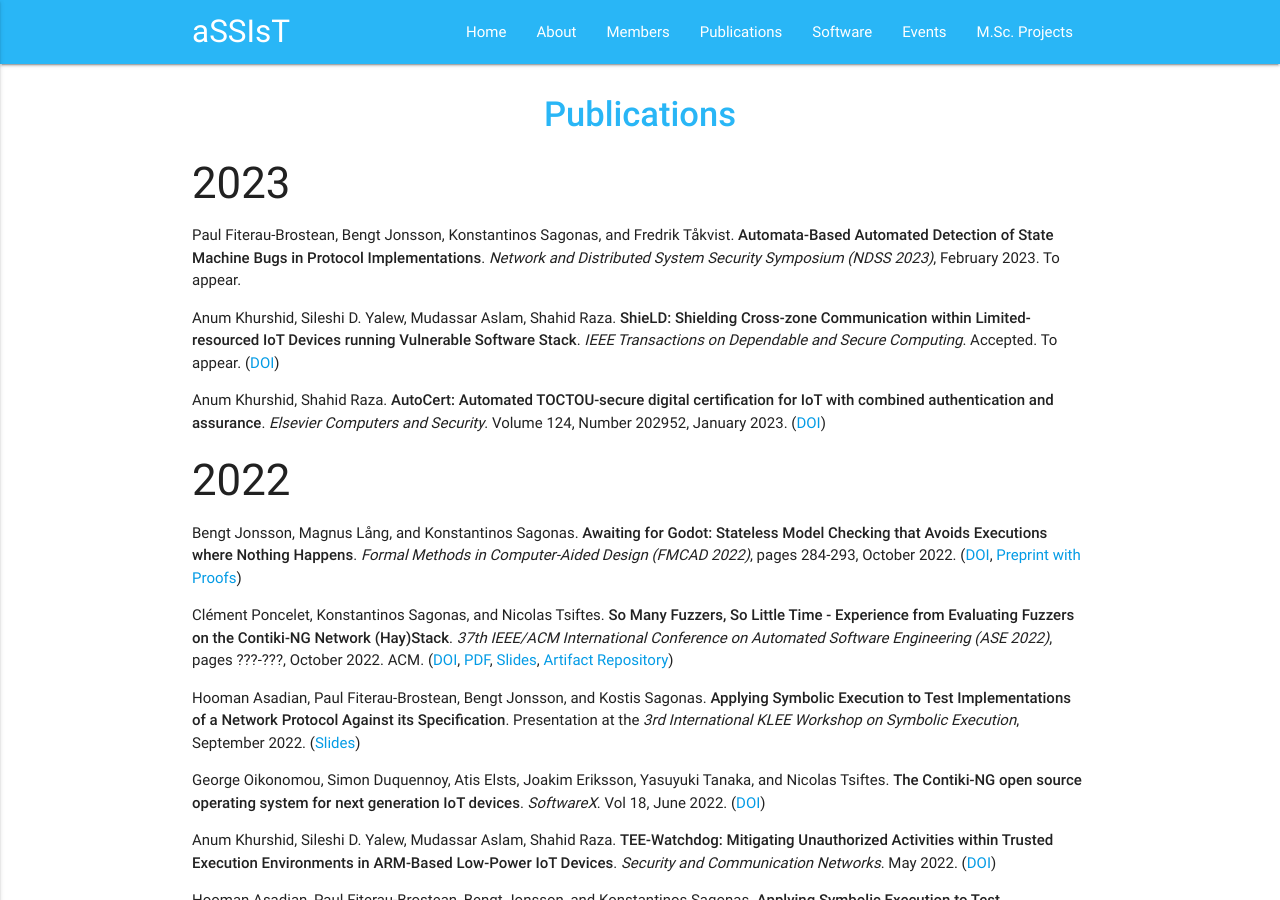
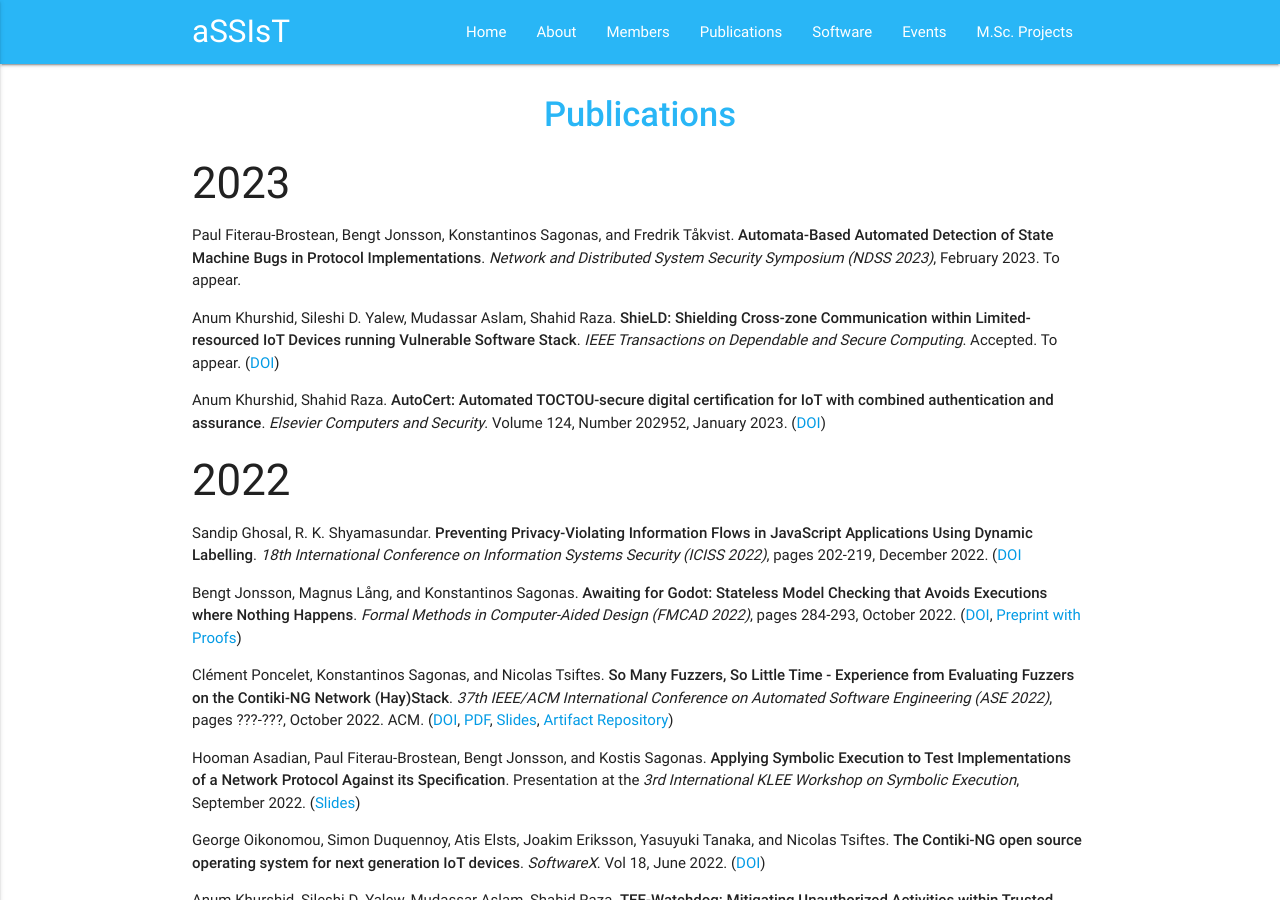
Before and after one commit to assist-project/assist-project.github.io, a Jekyll site: the page built from 03-publications.md, in a window 1280 px wide and 900 px high. Built offline with Jekyll 4.4.1, drawn with Linux system fonts in a browser that asks for light colours.

Commit message:
publication added

```diff
--- a/03-publications.md
+++ b/03-publications.md
@@ -13,6 +13,8 @@ permalink: /publications/
 - Anum Khurshid, Shahid Raza. **AutoCert: Automated TOCTOU-secure digital certification for IoT with combined authentication and assurance**. _Elsevier Computers and Security_. Volume 124, Number 202952, January 2023. ([DOI](https://doi.org/10.1016/j.cose.2022.102952))
 
 ### 2022
+
+- Sandip Ghosal, R. K. Shyamasundar. **Preventing Privacy-Violating Information Flows in JavaScript Applications Using Dynamic Labelling**. _18th International Conference on Information Systems Security (ICISS 2022)_, pages 202-219, December 2022. ([DOI](https://doi.org/10.1007/978-3-031-23690-7_12)
 
 - Bengt Jonsson, Magnus Lång, and Konstantinos Sagonas. **Awaiting for Godot: Stateless Model Checking that Avoids Executions where Nothing Happens**. _Formal Methods in Computer-Aided Design (FMCAD 2022)_, pages 284-293, October 2022. ([DOI](https://doi.org/10.34727/2021/isbn.978-3-85448-053-2_35), [Preprint with Proofs](http://arxiv.org/abs/2208.09259))
 
```
